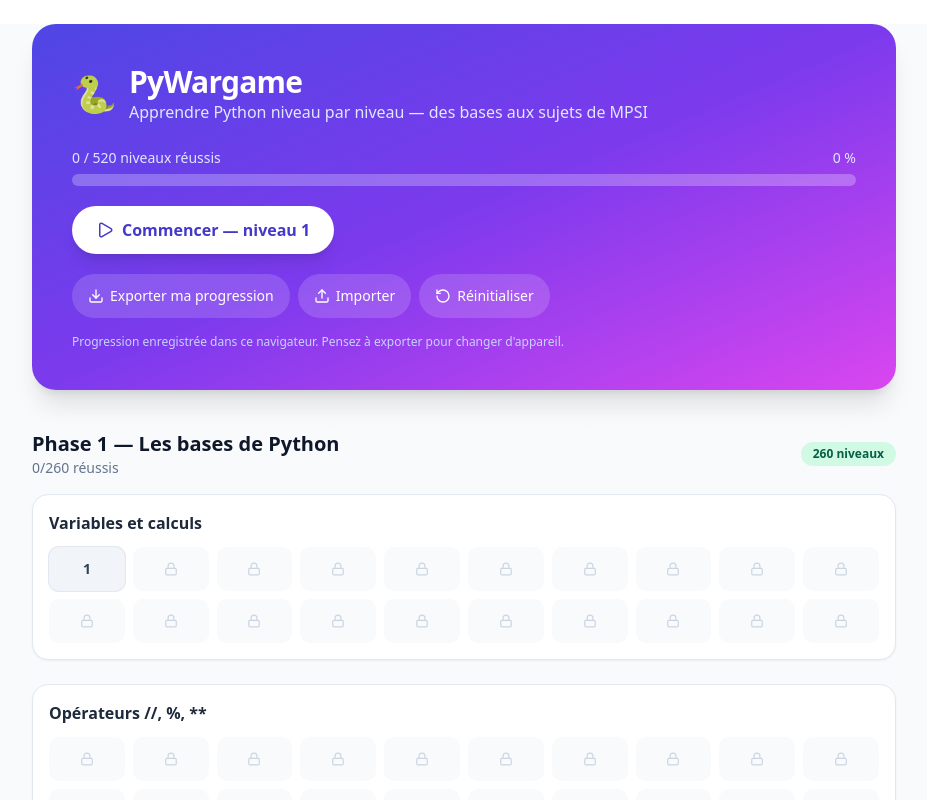
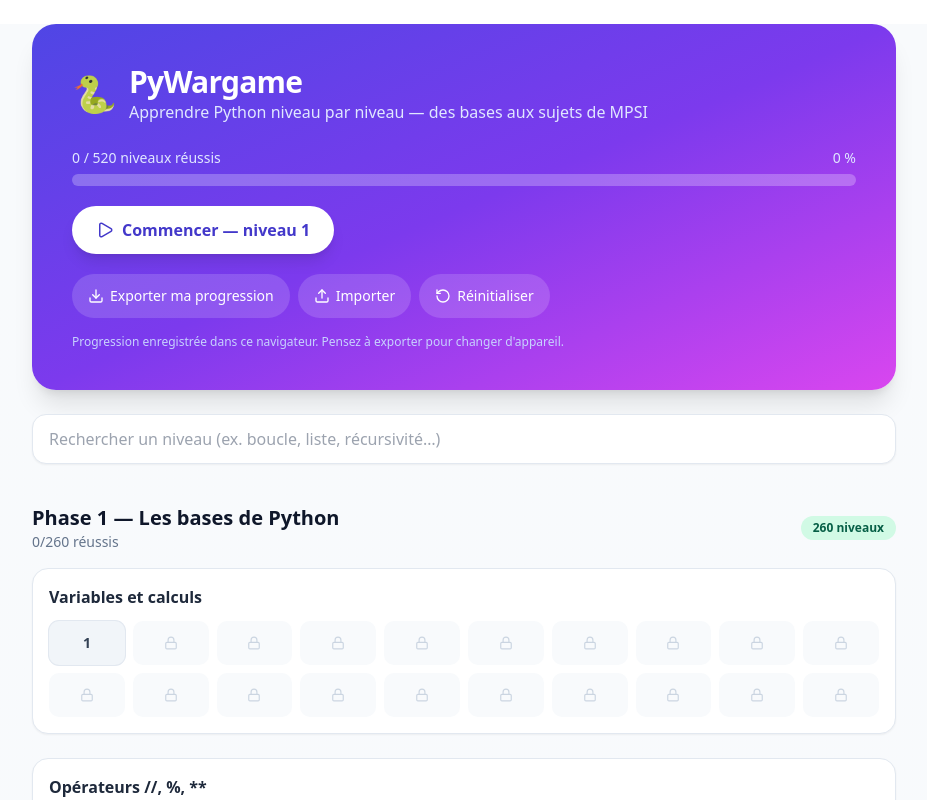
Before and after one commit to projetsdev66/pywargame, a React (Vite) app: page / in a window 1280 px wide. Shown: the top 800 px of the page, without its empty margins (176-1103 px from the left). Built offline with nearby package versions, Linux system fonts and the light colour scheme.

Commit message:
Recherche de niveaux, bouton niveau précédent

```diff
--- a/src/pages/Home.tsx
+++ b/src/pages/Home.tsx
@@ -2,6 +2,9 @@ import { useRef, useState } from 'react';
 import { LEVELS, PHASE_NAMES, TOTAL } from '@/levels';
 import { exportProgress, importProgress, isUnlocked, type Progress } from '@/lib/progress';
 import { Lock, Check, Download, Upload, RotateCcw, Play } from 'lucide-react';
+
+// Recherche insensible à la casse et aux accents
+const norm = (s: string) => s.normalize('NFD').replace(/[\u0300-\u036f]/g, '').toLowerCase();
 
 const PHASE_COLORS: Record<number, { bg: string; chip: string; bar: string }> = {
   1: { bg: 'from-emerald-400 to-teal-500', chip: 'bg-emerald-100 text-emerald-800', bar: 'bg-emerald-500' },
@@ -23,9 +26,12 @@ export function Home({
 }) {
   const fileRef = useRef<HTMLInputElement>(null);
   const [confirmReset, setConfirmReset] = useState(false);
+  const [query, setQuery] = useState('');
   const pct = Math.round((progress.done.length / TOTAL) * 100);
   // Premier niveau non réussi : il est forcément débloqué (déblocage linéaire)
   const nextLevel = LEVELS.find((l) => !progress.done.includes(l.id));
+  const q = norm(query.trim());
+  const results = q.length >= 2 ? LEVELS.filter((l) => norm(`${l.title} ${l.topic}`).includes(q)).slice(0, 30) : [];
 
   return (
     <div className="mx-auto max-w-4xl px-4 pb-16">
@@ -81,6 +87,42 @@ export function Home({
         <p className="mt-4 text-xs text-indigo-200">Progression enregistrée dans ce navigateur. Pensez à exporter pour changer d'appareil.</p>
       </header>
 
+      {/* Recherche */}
+      <div className="mt-6">
+        <input
+          type="search"
+          value={query}
+          onChange={(e) => setQuery(e.target.value)}
+          aria-label="Rechercher un niveau"
+          placeholder="Rechercher un niveau (ex. boucle, liste, récursivité…)"
+          className="w-full rounded-xl border border-slate-200 bg-white px-4 py-3 text-base shadow-sm focus:outline-none focus:ring-2 focus:ring-indigo-400"
+        />
+        {q.length >= 2 && (
+          <ul className="mt-2 divide-y divide-slate-100 rounded-xl border border-slate-200 bg-white shadow-sm">
+            {results.length === 0 ? (
+              <li className="px-4 py-3 text-sm text-slate-500">Aucun niveau trouvé.</li>
+            ) : (
+              results.map((l) => {
+                const unlocked = isUnlocked(progress.done, l.id);
+                return (
+                  <li key={l.id}>
+                    <button
+                      disabled={!unlocked}
+                      onClick={() => onOpen(l.id)}
+                      className={`flex w-full items-center gap-3 px-4 py-3 text-left text-sm min-h-[44px] ${unlocked ? 'hover:bg-slate-50' : 'text-slate-300 cursor-not-allowed'}`}
+                    >
+                      <span className="w-10 shrink-0 font-bold">{l.id}</span>
+                      <span className="min-w-0 flex-1 truncate">{l.title}</span>
+                      {progress.done.includes(l.id) ? <Check size={16} className="text-emerald-600" /> : !unlocked && <Lock size={14} />}
+                    </button>
+                  </li>
+                );
+              })
+            )}
+          </ul>
+        )}
+      </div>
+
       {/* Phases */}
       {[1, 2, 3, 4].map((ph) => {
         const lv = LEVELS.filter((l) => l.phase === ph);
--- a/src/pages/Level.tsx
+++ b/src/pages/Level.tsx
@@ -100,6 +100,9 @@ export function LevelPage({
           <h1 className="truncate text-sm text-slate-500">{level.title}</h1>
         </div>
         {solved && <span className="flex items-center gap-1 text-emerald-600 text-sm font-semibold"><CheckCircle2 size={18} /> Réussi</span>}
+        {level.id > 1 && (
+          <button onClick={() => onOpen(level.id - 1)} aria-label="Niveau précédent" className="rounded-full px-3 py-2 text-sm font-medium text-slate-600 hover:bg-slate-100 min-h-[44px]">‹ {level.id - 1}</button>
+        )}
       </div>
 
       {/* Théorie */}
```
